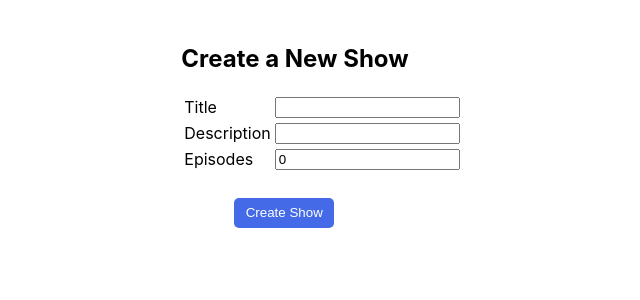
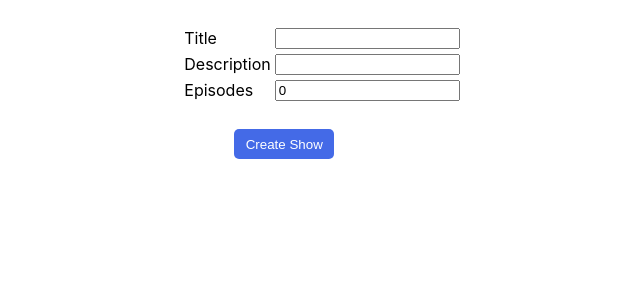
Before and after one commit to Chaymaa-Ari/DevopsTest, an Angular app: page /add in a window 1280 px wide. Shown: the top 300 px of the page, without its empty margins (318-958 px from the left). Built offline with nearby package versions, Linux system fonts and the light colour scheme.

Commit message:
commit stashed changes

```diff
--- a/src/app/show-create/show-create.component.html
+++ b/src/app/show-create/show-create.component.html
@@ -1,5 +1,5 @@
 <div class="show-create">
-  <h2>Create a New Show</h2>
+
   <form (ngSubmit)="createShow()">
     <table>
       <tr>
```
